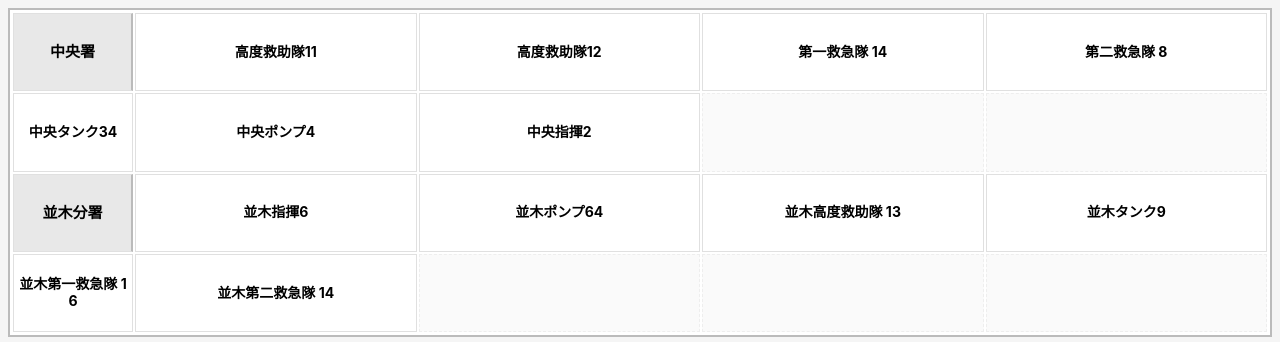
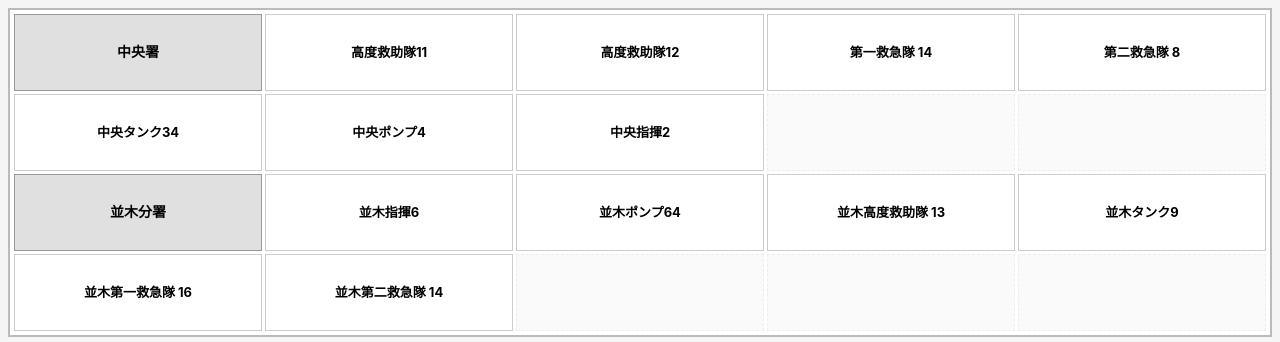
Before and after one commit to soukuun/syutudousireidai.soukun2525, a plain HTML site: page index.html in a window 1280 px wide. Shown: the top 342 px of the page. Drawn offline with Linux system fonts and the light colour scheme.

Commit message:
Update index.html

```diff
--- a/index.html
+++ b/index.html
@@ -3,7 +3,7 @@
 <head>
     <meta charset="UTF-8">
     <meta name="viewport" content="width=device-width, initial-scale=1.0">
-    <title>すくば市消防本部 指令台システム - 究極互換版</title>
+    <title>すくば市消防本部 指令台システム</title>
     <style>
         :root {
             --bg-white: #ffffff;
@@ -16,7 +16,7 @@
 
         * {
             box-sizing: border-box;
-            -webkit-box-sizing: border-box; /* 古いブラウザ用ガード */
+            -webkit-box-sizing: border-box;
             -moz-box-sizing: border-box;
         }
 
@@ -33,51 +33,57 @@
             overflow: hidden;
         }
 
-        /* 車両編成エリア：Windows Phoneの古いIE対策を盛り込んだグリッド */
+        /* 【大修正】すべてのマスを完全に同じ大きさに固定する5列の均等グリッド */
         .grid-container {
             height: 42%;
             background-color: var(--bg-white);
-            display: -ms-grid; /* Windows Phone / 古いIE用のおまじない */
+            display: -ms-grid;
             display: grid;
-            grid-template-columns: 120px repeat(4, 1fr);
-            grid-auto-rows: 1fr;
-            gap: 2px;
+            grid-template-columns: repeat(5, 1fr); /* 5列すべてを100%同じ幅に統一 */
+            grid-auto-rows: 1fr;                  /* 縦の高さもすべて均等に引き伸ばす */
+            gap: 3px;
             border: 2px solid var(--border-line);
-            padding: 3px;
+            padding: 4px;
             overflow-y: auto;
             margin-bottom: 8px;
         }
 
-        /* どんなクソ環境でも絶対に文字をど真ん中に固定する設定 */
+        /* どの車両もまったく同じ四角形になるように設定 */
         .cell {
             background-color: var(--bg-white);
             color: var(--text-black);
-            border: 1px solid #e0e0e0;
+            border: 1px solid #cccccc;
+
+            /* 上下左右の完全中央揃え（古い環境ガード付き） */
             display: flex;
             align-items: center;
             justify-content: center;
-            text-align: center;
-            /* 古いスマホ用の縦横中央揃えガード */
             display: -webkit-flex;
             -webkit-align-items: center;
             -webkit-justify-content: center;
 
+            text-align: center;
             cursor: pointer;
-            font-size: 14px;
+
+            /* 長い名前（並木第一救急隊 16など）でも絶対に潰れないサイズ調整 */
+            font-size: 13px;
             font-weight: bold;
             line-height: 1.2;
-            padding: 2px;
+            padding: 4px;
             white-space: normal;
             word-break: break-all;
         }
 
+        /* 署所名のマス（中央署・並木分署も車両と同じ大きさに統一） */
         .cell-station {
-            background-color: #e8e8e8;
+            background-color: #e0e0e0;
+            color: #000000;
             cursor: default;
-            border-right: 2px solid var(--border-line);
-            font-size: 15px;
+            border: 1px solid #999999;
+            font-size: 14px;
         }
 
+        /* 出動選択時の赤点滅 */
         .cell.active {
             background-color: var(--active-red);
             color: #ffffff;
@@ -261,6 +267,7 @@
 </div>
 
 <script>
+    // 車両データ（13台）
     const data = [
         {
             station: "中央署",
@@ -273,12 +280,15 @@
     ];
 
     const grid = document.getElementById('grid');
+
     data.forEach(group => {
+        // 署所名マス
         const sCell = document.createElement('div');
         sCell.className = 'cell cell-station';
         sCell.innerText = group.station;
         grid.appendChild(sCell);
 
+        // 各車両マス
         group.units.forEach(u => {
             const cell = document.createElement('div');
             cell.className = 'cell';
@@ -290,6 +300,7 @@
             grid.appendChild(cell);
         });
 
+        // 5列均等グリッドの隙間を埋めるためのダミーマス処理
         let fill = 5 - ((group.units.length + 1) % 5);
         if (fill < 5 && fill > 0) {
             for(let i=0; i<fill; i++) {
@@ -297,6 +308,7 @@
                 emptyCell.className = 'cell';
                 emptyCell.style.backgroundColor = '#fafafa';
                 emptyCell.style.border = '1px dashed #eee';
+                emptyCell.style.cursor = 'default';
                 grid.appendChild(emptyCell);
             }
         }
@@ -327,7 +339,6 @@
         const address = `すくば市、${town}、${block}${near}`;
         const speechText = `${cmd}。${address}。${free}。出動部隊、${selectedUnits.join("、")}。以上。`;
 
-        // どんな古いスマホでもブラウザが対応していれば音声リセットを掛ける
         if ('speechSynthesis' in window) {
             try {
                 window.speechSynthesis.cancel();
@@ -337,7 +348,6 @@
             uttr.lang = 'ja-JP';
             uttr.rate = 1.25;
 
-            // Windows PhoneのCortana（コルタナ）音声エンジンでもバグらないように設定
             setTimeout(() => {
                 window.speechSynthesis.speak(uttr);
             }, 120);
```
